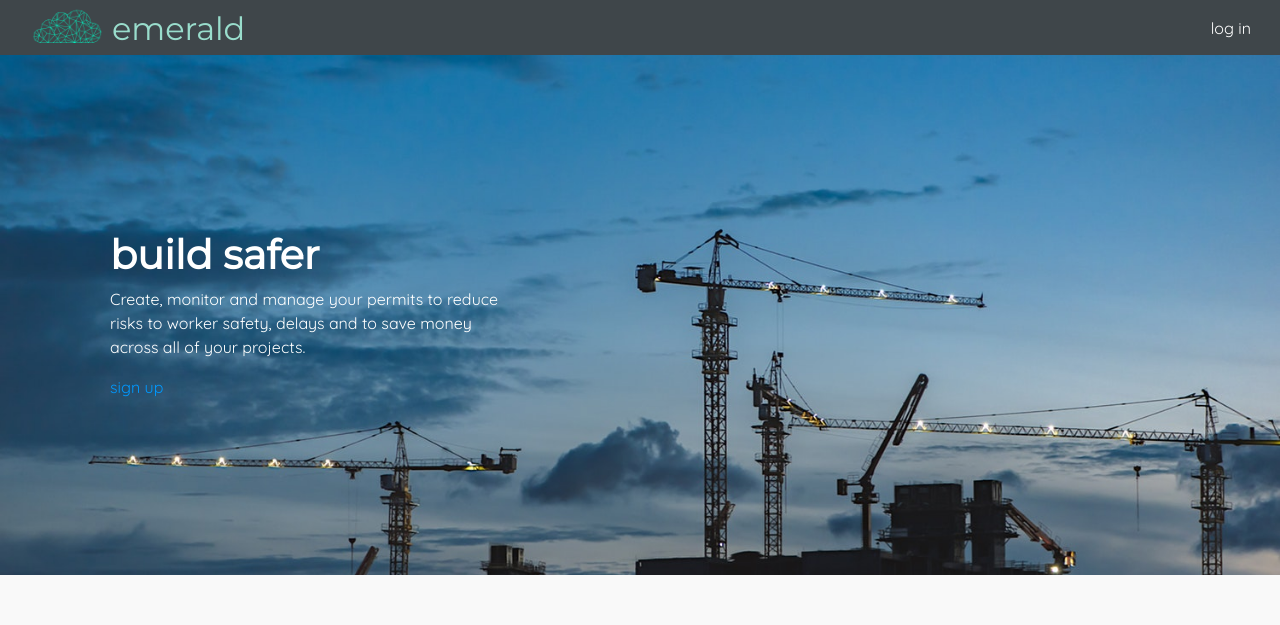
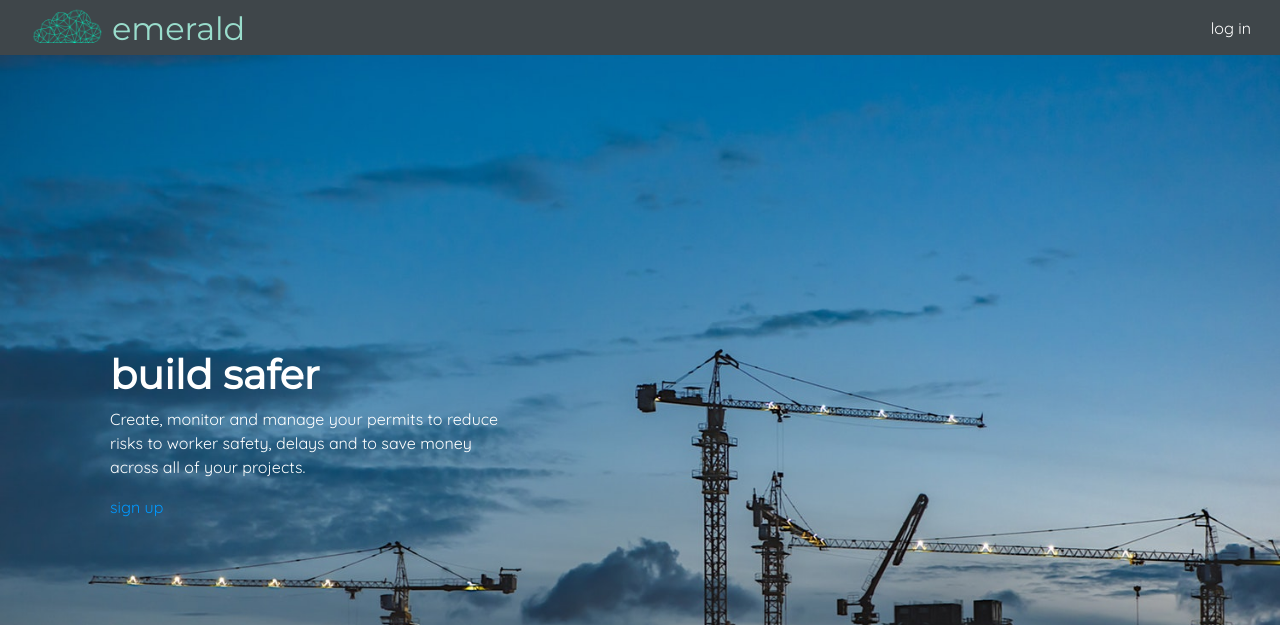
Before and after one commit to jippysquirmwood/emerald-permit, a Rails app: page / in a window 1280 px wide. Shown: the top 625 px of the page. Run offline with Rails 7, Linux system fonts and the light colour scheme; style sheets or scripts are compiled from the project's sources; parts of the project's set-up code (start-up, migrations or seed data) failed here and were passed over; some libraries are stand-ins or nearby versions.

Commit message:
banner full page on homepage

```diff
--- a/app/assets/stylesheets/components/_banner.scss
+++ b/app/assets/stylesheets/components/_banner.scss
@@ -1,7 +1,7 @@
 .banner {
   background-image: url(banner.jpeg);
   width: 100%;
-  height: 65vh;
+  height: 95vh;
   background-size: cover;
   background-position: center;
   display: flex;
```
